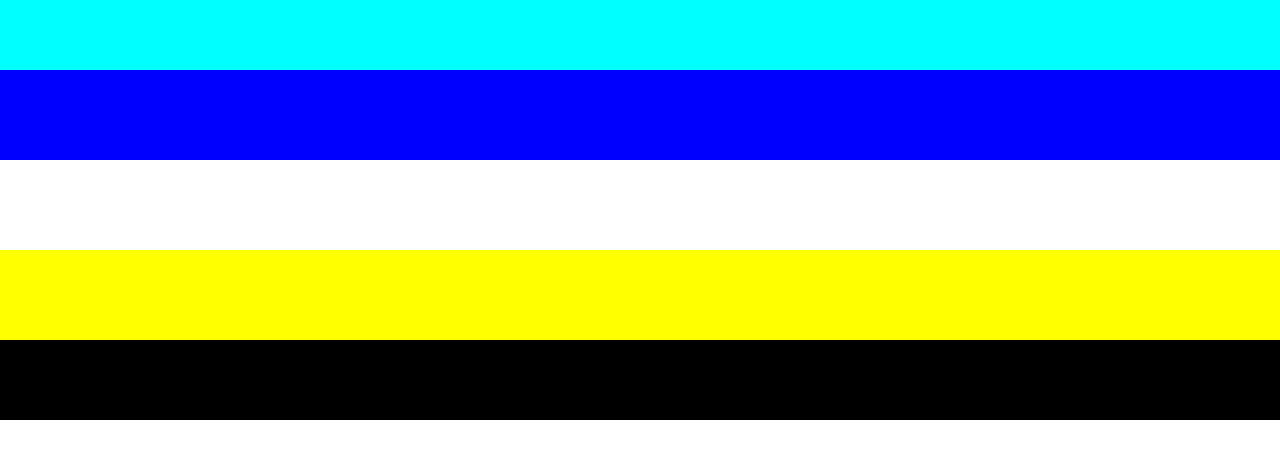
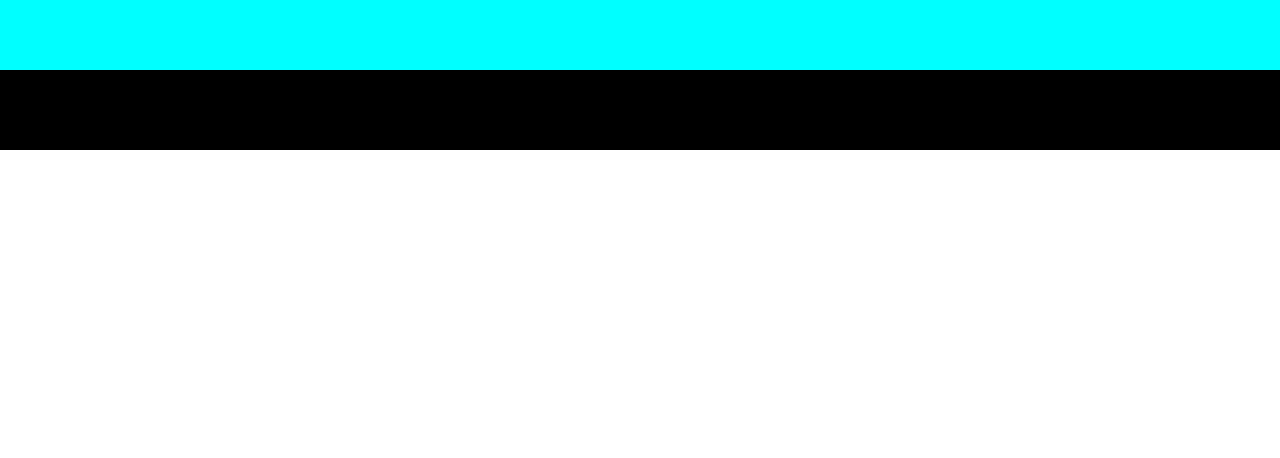
Before and after one commit to Brijeshpatel1712/MIN, a plain HTML site: page MIN/index.html in a window 1280 px wide. Drawn offline with Linux system fonts and the light colour scheme.

Commit message:
Update index.html

```diff
--- a/MIN/index.html
+++ b/MIN/index.html
@@ -10,23 +10,23 @@
 </head>
 
 <body>
-     <div class="heeader">
-
-     </div>
-     <div class="section2">
-        <div class="main1">
-
+      <div class="heeader">
+        <!-- <h1>HEADER</h1> -->
+    </div>
+    <div class="section">
+        <div class="main">
+            <!-- <H1>MAIN</H1> -->
         </div>
-        <div class="main2">
-
+        <div class="left">
+            <!-- <H1>LEFT</H1> -->
         </div>
-        <div class="main3">
-
+        <div class="rigth">
+            <!-- <H1>RIGHT</H1> -->
         </div>
-     </div>
-     <div class="footer">
-
-     </div>
+    </div>
+    <div class="footer">
+        <!-- <H1>FOOTER</H1> -->
+    </div>
 </body>
 
 </html>
```
